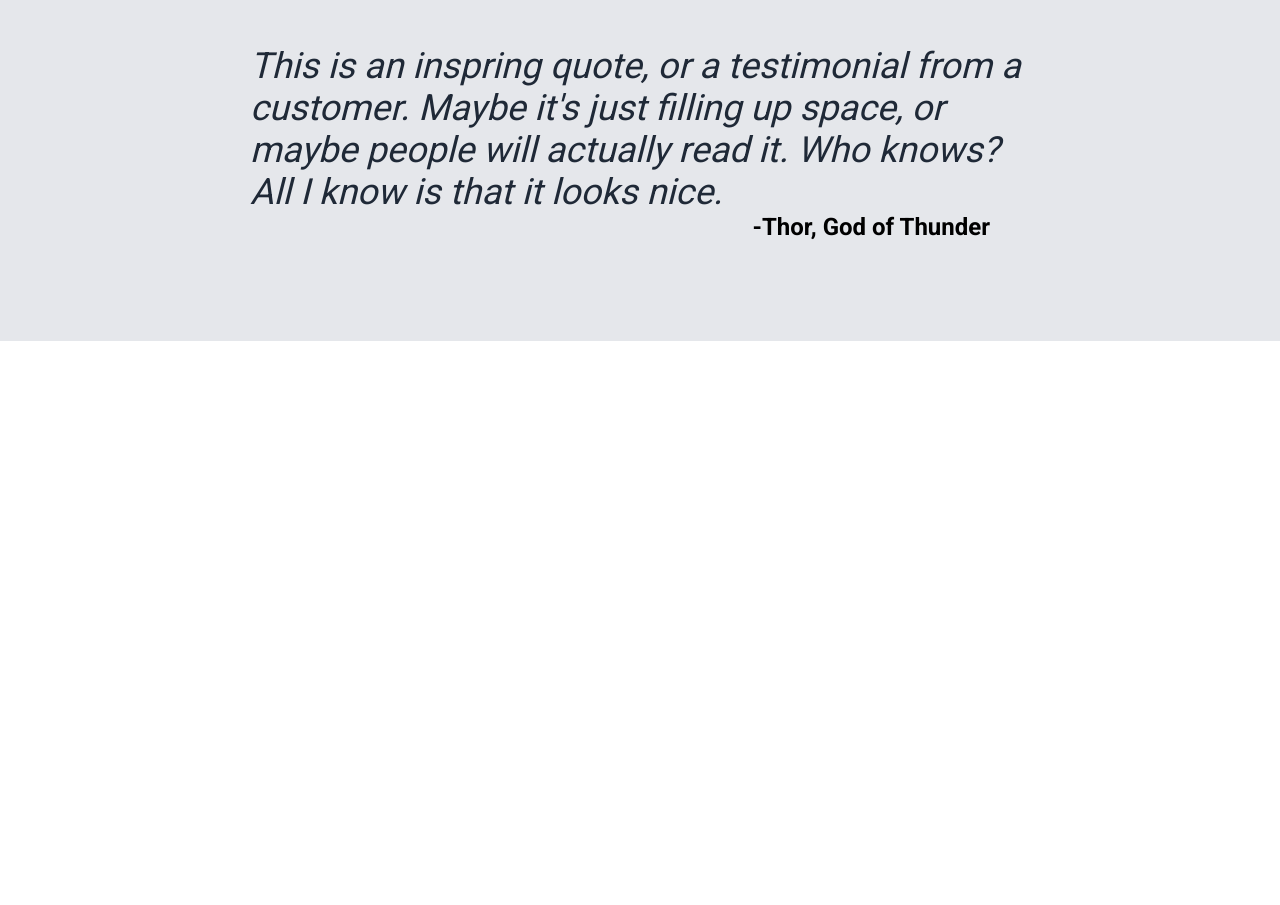
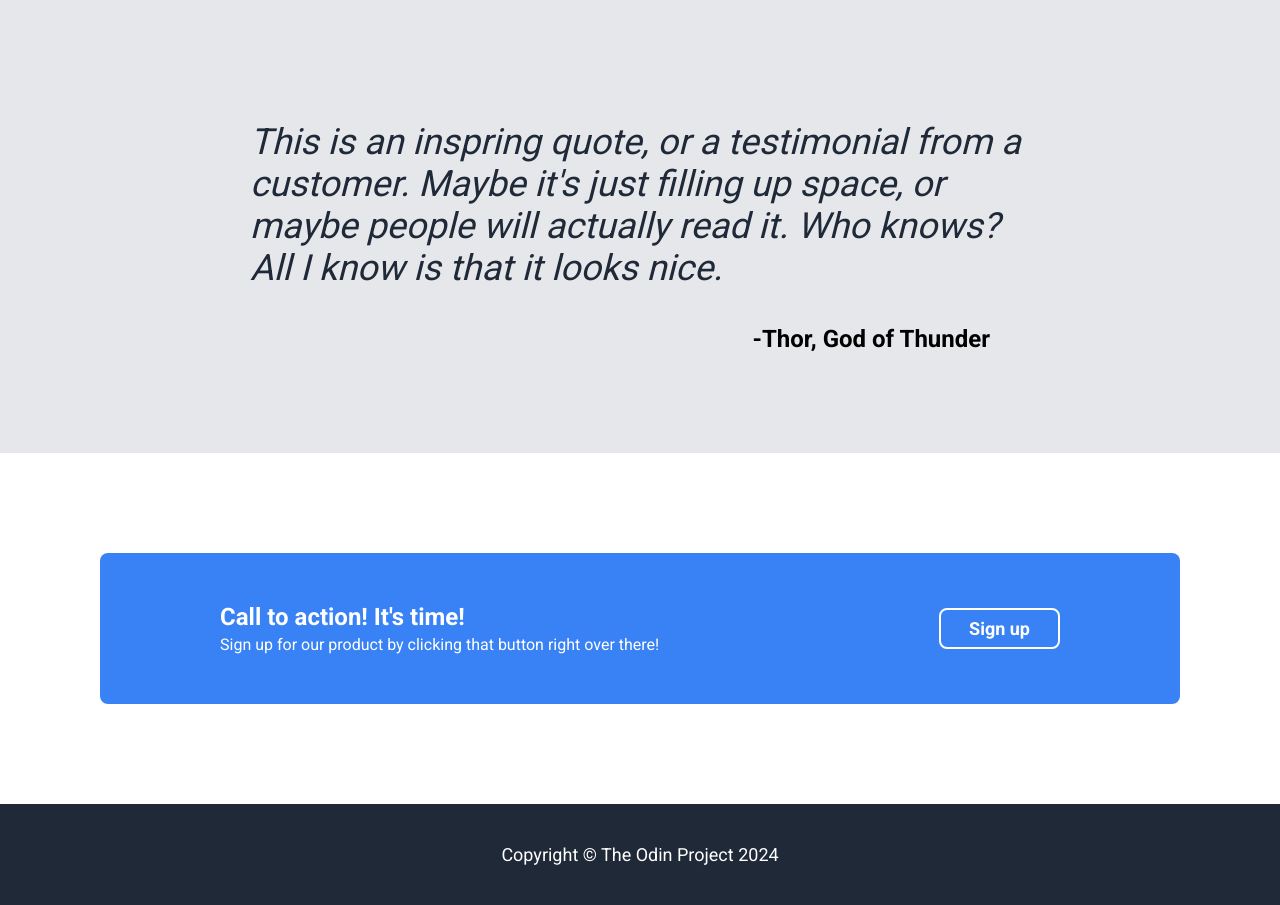
Before and after one commit to michelle-c98/odin-landing-page, a plain HTML site: page index.html in a window 1280 px wide. Shown: the part 900-1805 px from the top of the page. Before the commit the page ends 1241 px from the top, so only its background shows below. Drawn offline with Linux system fonts and the light colour scheme.

Commit message:
Add sign-up section and footer
Add bottom margins for better spacing and fix flexing of quote text.

```diff
--- a/index.html
+++ b/index.html
@@ -9,9 +9,9 @@
         <div class="header">
             <div class="logo">Header Logo</div>
             <div class="links">
-                <a class="link" href="">header link one</a>
-                <a class="link" href="">header link two</a>
-                <a class="link" href="">header link three</a>
+                <a class="link" href="#">header link one</a>
+                <a class="link" href="#">header link two</a>
+                <a class="link" href="#">header link three</a>
             </div>
         </div>
         <div class="hero">
@@ -44,9 +44,18 @@
             </div>
         </div>
         <div class="quote">
-            <div class="quote-text">This is an inspring quote, or a testimonial from a customer. Maybe it's just filling up space, or maybe people will actually read it. Who knows? All I know is that it looks nice.</div>
+            <p class="quote-text">This is an inspring quote, or a testimonial from a customer. Maybe it's just filling up space, or maybe people will actually read it. Who knows? All I know is that it looks nice.</p>
             <div class="quoter">-Thor, God of Thunder</div>
         </div>
-        <div class="footer"></div>
+        <div class="sign-up">
+            <div class="banner">
+                <div class="banner-left">
+                    <div class="banner-main">Call to action! It's time!</div>
+                    <div class="banner-subtext">Sign up for our product by clicking that button right over there!</div>
+                </div>
+                <button>Sign up</button>
+            </div>
+        </div>
+        <div class="footer">Copyright &copy; The Odin Project 2024</div>
     </body>
 </html>
--- a/style.css
+++ b/style.css
@@ -86,6 +86,7 @@ button {
 
 .info {
     padding: 40px 100px;
+    padding-bottom: 80px;
 }
 
 .info-header {
@@ -129,7 +130,7 @@ button {
     font-weight: 100;
     font-style: italic;
     color: #1f2937;
-    width: 780px;
+    max-width: 780px;
 }
 
 .quoter {
@@ -138,3 +139,42 @@ button {
     text-align: right;
     width: 700px;
 }
+
+.sign-up {
+    display: flex;
+    justify-content: center;
+    align-items: center;
+    padding: 100px;
+}
+
+.banner {
+    color: white;
+    background-color: #3882f6;
+    border-radius: 8px;
+    display: flex;
+    padding: 50px 120px;
+    justify-content: space-between;
+    align-items: center;
+    gap: 24px;
+    width: 840px;
+}
+
+.banner-main {
+    font-size: 24px;
+    font-weight: bold;
+    margin-bottom: 4px;
+}
+
+.banner button {
+    border: 2px solid white;
+    padding: 8px 28px;
+    flex: none;
+}
+
+.footer {
+    font-size: 18px;
+    padding: 40px;
+    display: flex;
+    justify-content: center;
+    align-items: center;
+}
```
